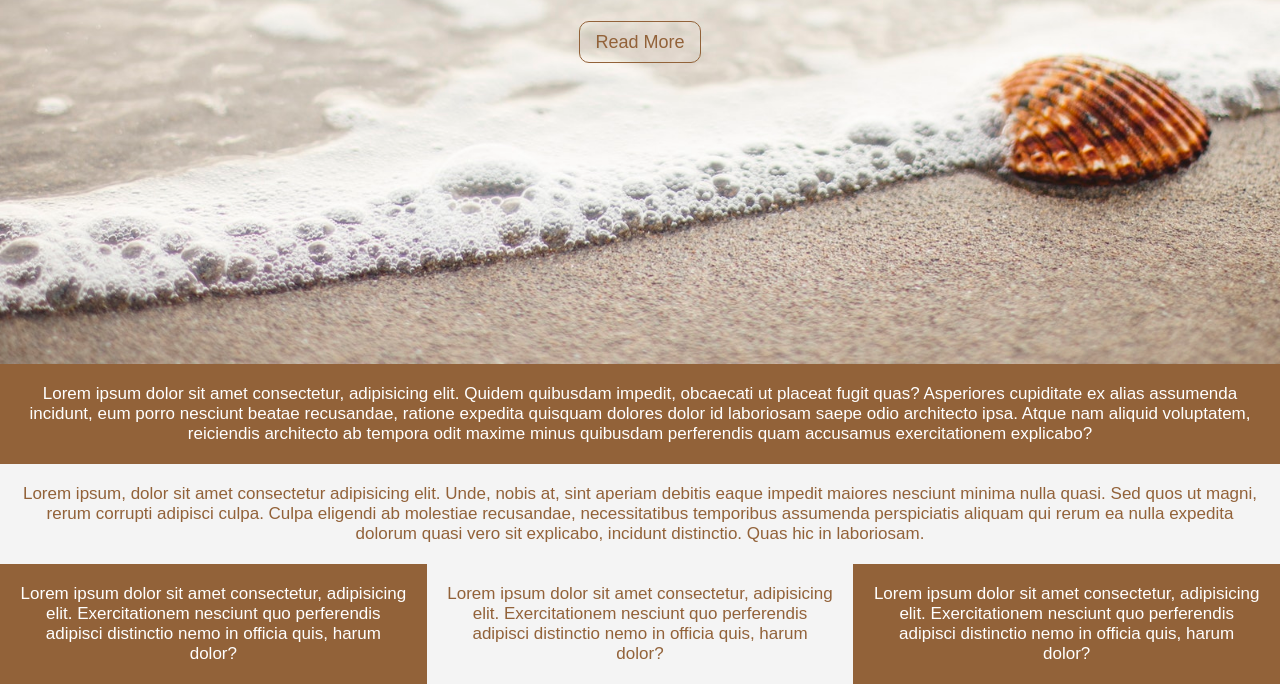
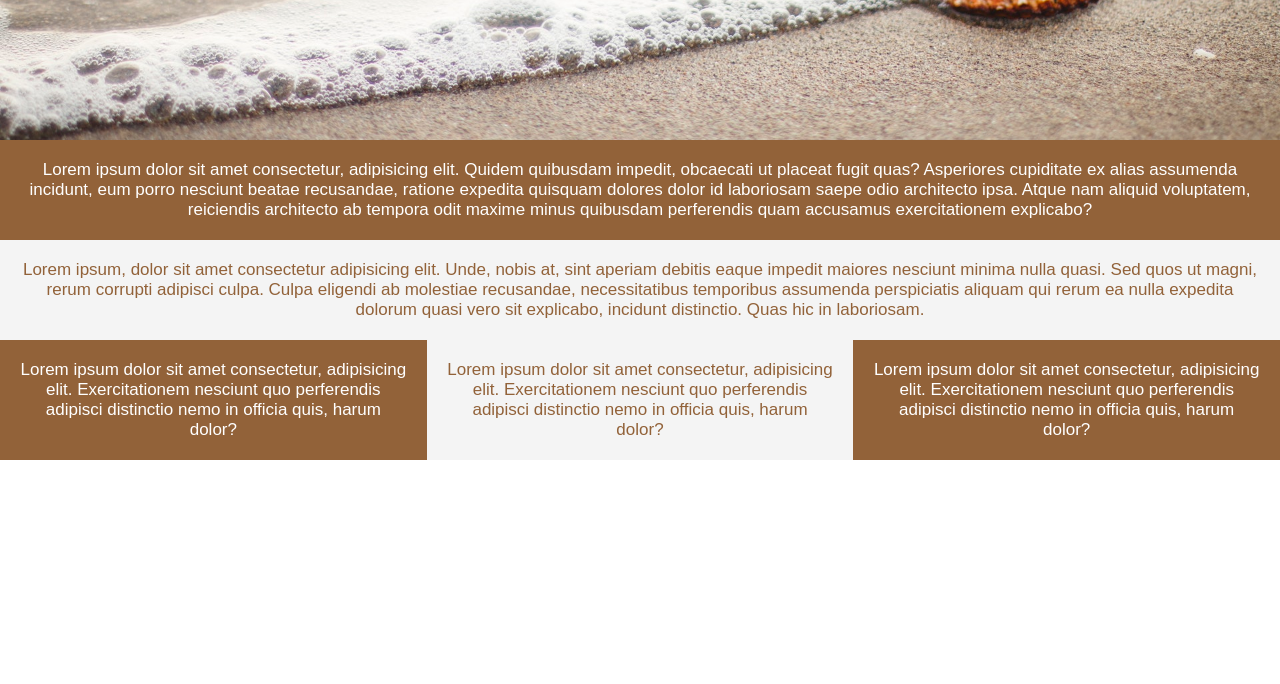
Before and after one commit to IrynaKr1/fullscreen-landing, a plain HTML site: page index.html in a window 1280 px wide. Shown: the part 660-1344 px from the top of the page. After the commit the page ends 1120 px from the top, so only its background shows below. Drawn offline with Linux system fonts and the light colour scheme.

Commit message:
Fix: change page-header padding to hv #1

```diff
--- a/assets/css/style.css
+++ b/assets/css/style.css
@@ -22,7 +22,7 @@ p {
     background-position: center;
     height: 100vh;
     background-color: #cdb6a2dc;
-    padding: 40% 0;
+    padding: 35vh 0;
 }
 
 .main-title {
```
